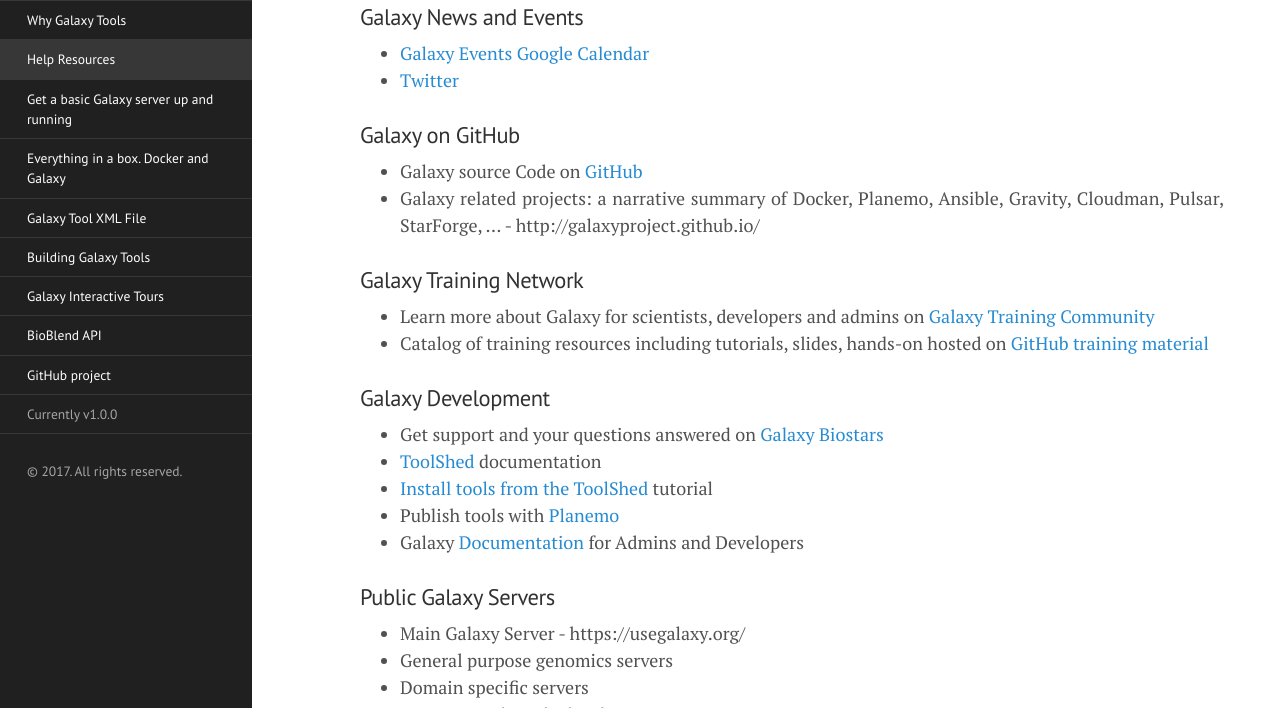
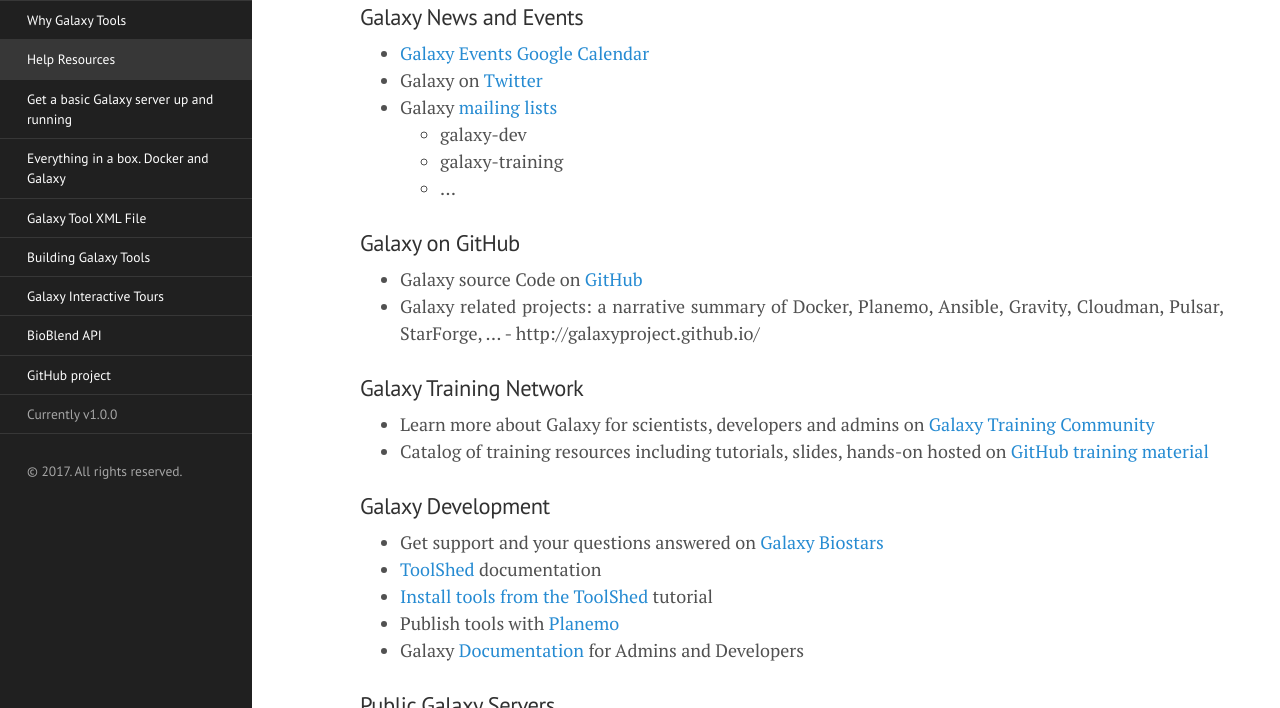
Before and after one commit to crs4/Galaxy4Developers, a Jekyll site: the page built from lectures/04.help.md, in a window 1280 px wide and 900 px high, scrolled down 840 px, cut to the strip 192-900 px from the top of the window. Built offline with Jekyll 4.4.1, drawn with Linux system fonts in a browser that asks for light colours; nearby versions of some CDN libraries.

Commit message:
Adds link to mailing-lists

```diff
--- a/lectures/04.help.md
+++ b/lectures/04.help.md
@@ -15,7 +15,11 @@ Access community curated documentation to **use, learn, teach** and **develop**
 ### Galaxy News and Events
 
 - [Galaxy Events Google Calendar](http://bit.ly/gxycal)
-- [Twitter](https://twitter.com/galaxyproject)
+- Galaxy on [Twitter](https://twitter.com/galaxyproject)
+- Galaxy [mailing lists](https://galaxyproject.org/mailing-lists/)
+  - galaxy-dev
+  - galaxy-training
+  - ...
 
 ### Galaxy on GitHub
 
```
